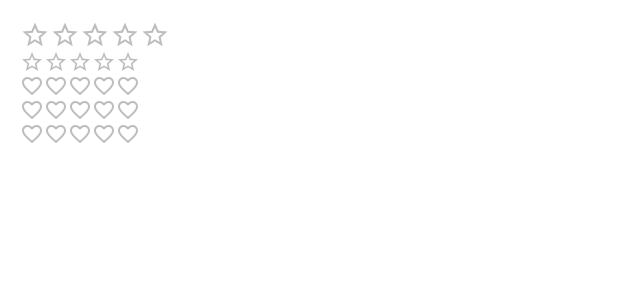
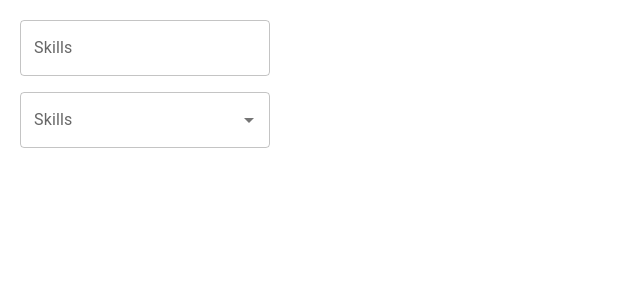
Before and after one commit to saraswathi22-mac/react-mui, a React (Create React App) app: page / in a window 1280 px wide. Shown: the top 300 px of the page, without its empty margins (0-640 px from the left). Built offline with nearby package versions, Linux system fonts and the light colour scheme.

Commit message:
Autocomplete

```diff
--- a/src/App.tsx
+++ b/src/App.tsx
@@ -1,4 +1,5 @@
 import './App.css';
+import { MuiAutocomplete } from './components/9_Autocomplete';
 // import { MuiTypography } from './components/1_Typography';
 // import { MuiButton } from './components/2_Button';
 // import { MuiTextField } from './components/3_TextField';
@@ -6,7 +7,7 @@
 // import { MuiRadioButton } from './components/5_RadioButton';
 // import { MuiCheckBox } from './components/6_CheckBox';
 // import { MuiSwitch } from './components/7_Switch';
-import { MuiRating } from './components/8_Rating';
+// import { MuiRating } from './components/8_Rating';
 
 function App() {
   return (
@@ -18,7 +19,8 @@
       {/* <MuiRadioButton /> */}
       {/* <MuiCheckBox /> */}
       {/* <MuiSwitch /> */}
-      <MuiRating />
+      {/* <MuiRating /> */}
+      <MuiAutocomplete />
     </div>
   );
 }
--- /dev/null
+++ b/src/components/9_Autocomplete.tsx
@@ -0,0 +1,40 @@
+import { Autocomplete, Stack, TextField } from "@mui/material";
+import { useState } from "react";
+
+type Skill = {
+    id: number
+    label: string
+}
+
+const skills = ["HTML", "CSS", "Javascript", "Typescript", "React"];
+
+const skillsOption = skills.map((skill, index) => ({
+    id: index + 1,
+    label: skill
+}))
+
+export const MuiAutocomplete = () => {
+  const [value, setValue] = useState<string | null>(null);
+  const [skill, setSkill] = useState<Skill | null>(null);
+
+  console.log({ value });
+  console.log({ skill });
+
+  return (
+    <Stack spacing={2} width="250px">
+      <Autocomplete
+        options={skills}
+        renderInput={(params) => <TextField {...params} label="Skills" />}
+        value={value}
+        onChange={(event: any, newValue: string | null) => setValue(newValue)}
+        freeSolo
+      />
+      <Autocomplete
+        options={skillsOption}
+        renderInput={(params) => <TextField {...params} label="Skills" />}
+        value={skill}
+        onChange={(event: any, newValue: Skill | null) => setSkill(newValue)}
+      />
+    </Stack>
+  );
+};
```
Also changed, not shown: 1 other file (tests, documents, lock files or other folders).
